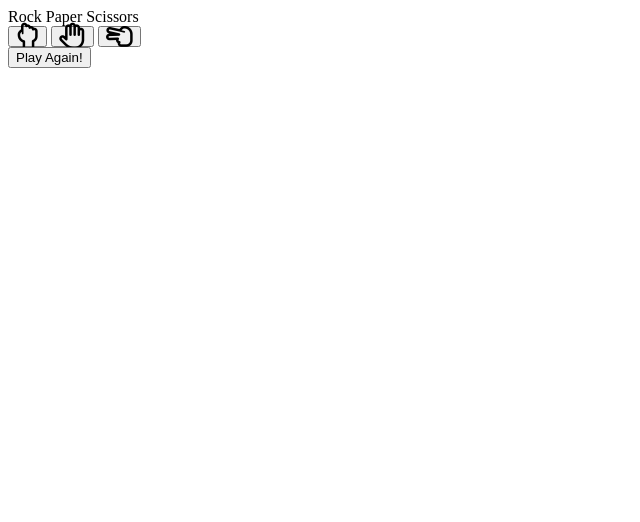
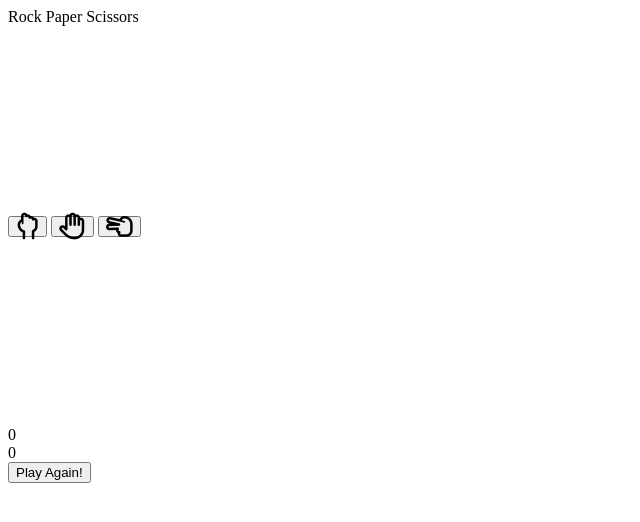
Before and after one commit to AndrewNeo82/Game-Site-MP2, a plain HTML site: page index.html in a window 1280 px wide. Shown: the whole page, without its empty margins (0-640 px from the left). Drawn offline with Linux system fonts and the light colour scheme; files that its build step writes are made by us from their sources.

Commit message:
add score section and button class

```diff
--- a/assets/css/style.css
+++ b/assets/css/style.css
@@ -0,0 +1,9 @@
+#icons {
+    display: flex;
+    flex-direction: column;
+    flex-wrap: wrap;
+    align-items: flex-start;
+    justify-content: space-evenly;
+    width: 100%;
+    height:400px;
+}
--- a/index.html
+++ b/index.html
@@ -1,5 +1,6 @@
 <!DOCTYPE html>
 <html lang="en">
+
 <head>
     <meta charset="UTF-8">
     <meta http-equiv="X-UA-Compatible" content="IE=edge">
@@ -10,19 +11,22 @@
 <header>Rock Paper Scissors</header>
 
 <div id="icons">
-    <button id="rock"><i class="fa-regular fa-hand-back-fist fa-2xl"></i></button>
-    <button id="paper"><i class="fa-regular fa-hand fa-2xl"></i></button>
-    <button id="scissors"><i class="fa-regular fa-hand-scissors fa-2xl"></i></button>
-
+    <div class="buttons">
+        <button id="rock"><i class="fa-regular fa-hand-back-fist fa-2xl"></i></button>
+        <button id="paper"><i class="fa-regular fa-hand fa-2xl"></i></button>
+        <button id="scissors"><i class="fa-regular fa-hand-scissors fa-2xl"></i></button>
+    </div>
 </div>
 <div id="scores">
-    <div id="player_score"></div>
-    <div id="computer_score"></div>
+    <div id="player_score">0</div>
+    <div id="computer_score">0</div>
 </div>
 <button id="restart"> Play Again!</button>
 <script src="assets/js/script.js"></script>
+
 <body>
 
 </body>
 <script src="https://kit.fontawesome.com/b75fe46682.js" crossorigin="anonymous"></script>
+
 </html>
```
